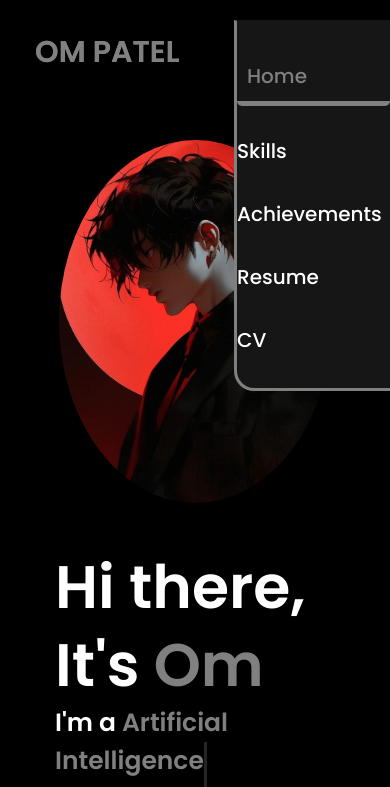
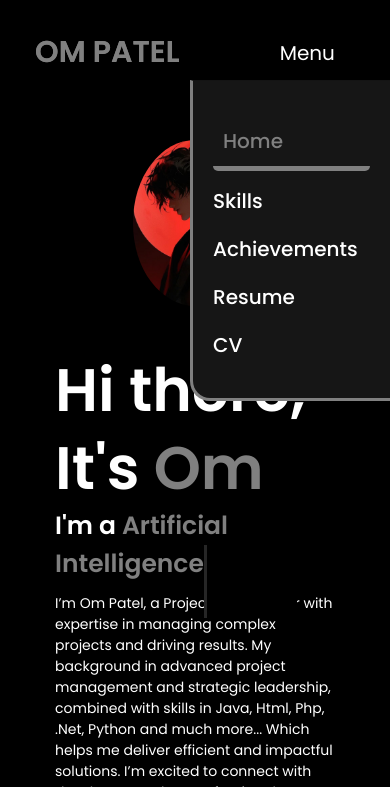
Before and after one commit to GOODRICC/OM, a plain HTML site: page index.html in a window 390 px wide. Both pictures are taken after a click on the button "Menu". Shown: the top 787 px of the page. Drawn offline with Linux system fonts and the light colour scheme.

Commit message:
Update style.css
Signed-off-by: GOODRICC <ompatel4246@gmail.com>

```diff
--- a/style.css
+++ b/style.css
@@ -266,3 +266,71 @@ span{
         margin-top: 4rem;
     }
 }
+@media (max-width: 768px) {
+    /* Tablet styles */
+}
+@media (max-width: 480px) {
+    /* Mobile styles */
+}
+@media (max-width: 768px) {
+    .home-content h1 {
+        font-size: 4rem; /* Adjust for mobile */
+    }
+    .home-content h3 {
+        font-size: 2rem;
+    }
+    .home-content p {
+        font-size: 1.4rem;
+    }
+}
+img {
+    max-width: 100%;
+    height: auto;
+}
+.home-img img {
+    width: 100%;
+    max-width: 32vw;
+    height: auto;
+}
+/* Hide the menu toggle on desktop */
+.menu-toggle {
+    display: none;
+}
+
+/* Show the menu toggle on mobile screens */
+@media (max-width: 995px) {
+    .menu-toggle {
+        display: block;
+        font-size: 2rem;
+        background: transparent;
+        border: none;
+        color: white;
+        cursor: pointer;
+        margin-right: 2rem;
+    }
+
+    /* Initially hide the navigation on mobile */
+    .nav-menu {
+        display: none;
+    }
+
+    /* When nav is active, show the menu */
+    .nav-menu.active {
+        display: block;
+        position: absolute;
+        top: 60px; /* Adjust based on header height */
+        right: 0;
+        background-color: #161616;
+        padding: 2rem;
+        width: 200px;
+        border-left: 3px solid #808080;
+        border-bottom-left-radius: 2rem;
+    }
+
+    /* Style the mobile navigation links */
+    .nav-menu a {
+        display: block;
+        margin: 1.5rem 0;
+        font-size: 2rem;
+    }
+}
```
